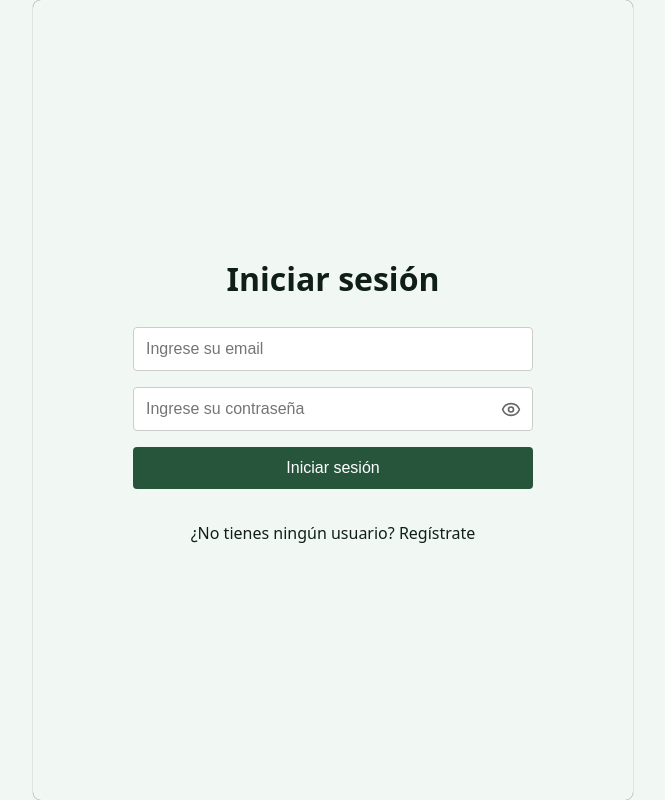
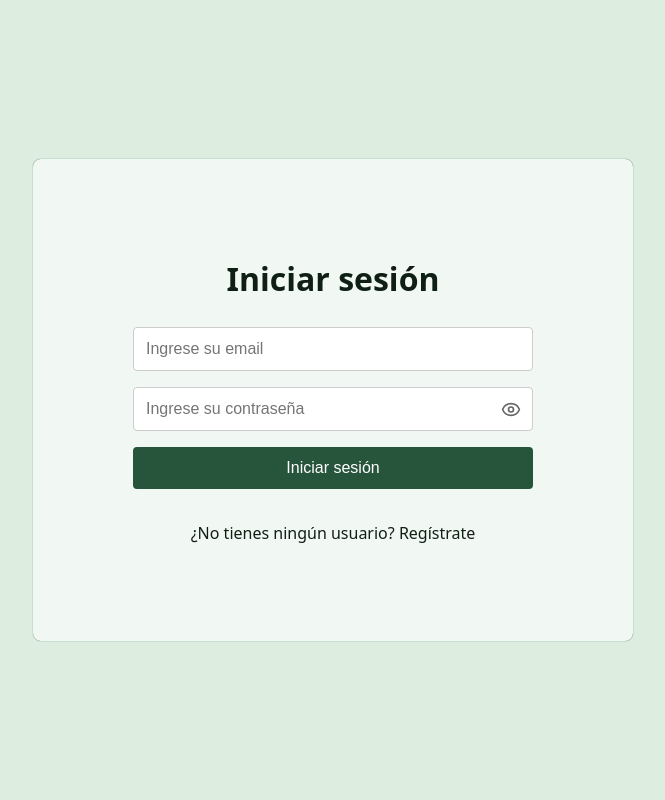
Before and after one commit to wanse-dev/crops-dashboard-FE, a React (Vite) app: page /login in a window 1280 px wide. Shown: the whole page, without its empty margins (307-972 px from the left). Built offline with nearby package versions, Linux system fonts and the light colour scheme; no server answers.

Commit message:
fixed some register/login visual issues

```diff
--- a/src/pages/fallback/Fallback.tsx
+++ b/src/pages/fallback/Fallback.tsx
@@ -1,5 +1,9 @@
 import "./Fallback.css";
 
 export const Fallback = () => {
-  return <></>;
+  return (
+    <div>
+      <p>Page not found! (error 404)</p>
+    </div>
+  );
 };
--- a/src/pages/login/Login.tsx
+++ b/src/pages/login/Login.tsx
@@ -56,7 +56,8 @@ export const Login = () => {
   if (auth?.userLoggedIn) return <Navigate to="/" />;
 
   return (
-    <div className="login auth-container">
+    <div className="auth-container">
+      <div className="login">
         <h1>Iniciar sesión</h1>
         <form onSubmit={handleSubmit(onSubmit)}>
           <input
@@ -93,5 +94,6 @@ export const Login = () => {
 
         <Link to="/register">¿No tienes ningún usuario? Regístrate</Link>
       </div>
+    </div>
   );
 };
--- a/src/pages/register/Register.tsx
+++ b/src/pages/register/Register.tsx
@@ -55,12 +55,9 @@ export const Register = () => {
       const user = await createUser(data.email, data.password);
       const sendData = {
         uid_usuario: user.uid,
-        nombre: data.username
+        nombre: data.username,
       };
-      const response = await axiosInstance.post(
-        "/usuario",
-        sendData
-      );
+      const response = await axiosInstance.post("/usuario", sendData);
       console.debug("User created in backend:", response.data);
       navigate("/");
     } catch (error) {
@@ -71,7 +68,8 @@ export const Register = () => {
   };
 
   return (
-    <div className="register auth-container">
+    <div className="auth-container">
+      <div className="register">
         <h1>Registrar una cuenta</h1>
         <form onSubmit={handleSubmit(onSubmit)}>
           <input
@@ -114,5 +112,6 @@ export const Register = () => {
 
         <Link to="/login">¿Ya tienes una cuenta? Iniciar sesión</Link>
       </div>
+    </div>
   );
 };
```
Lines whose indentation alone changed are shown as unchanged.
